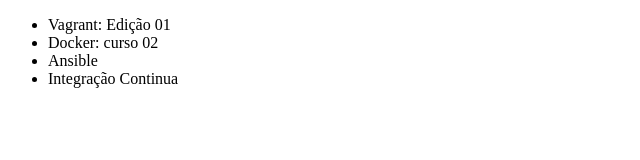
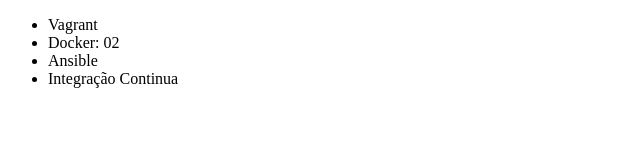
Before and after one commit to adrian-learning/git-course-learning, a plain HTML site: page index.html in a window 1280 px wide. Shown: the whole page, without its empty margins (0-640 px from the left). Drawn offline with Linux system fonts and the light colour scheme.

```diff
--- a/index.html
+++ b/index.html
@@ -6,8 +6,8 @@
 </head>
 <body>
     <ul>
-        <li>Vagrant: Edição 01</li>
-        <li>Docker: curso 02</li>
+        <li>Vagrant</li>
+        <li>Docker: 02</li>
         <li>Ansible</li>
         <li>Integração Continua</li>
     </ul>
```
